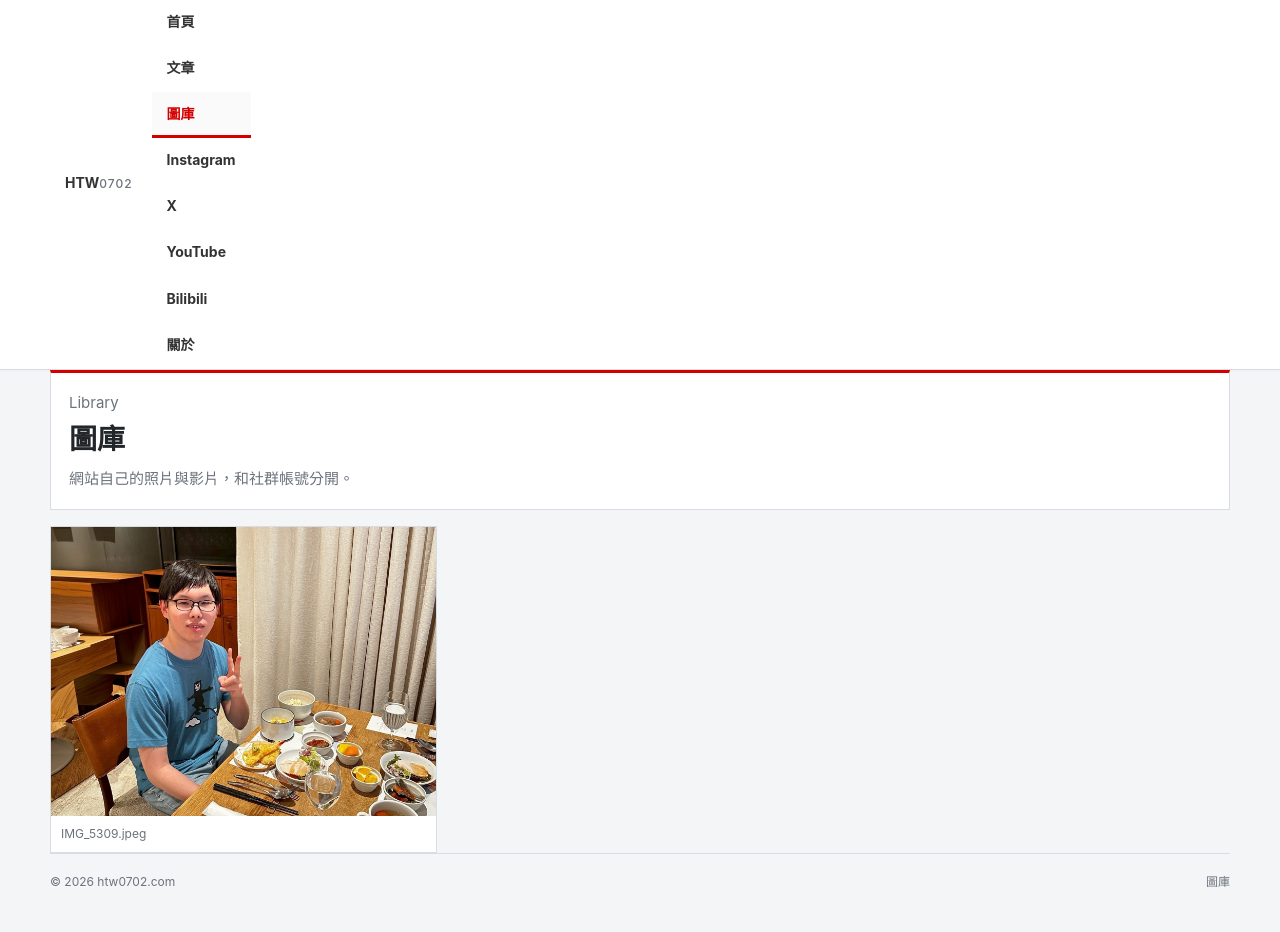
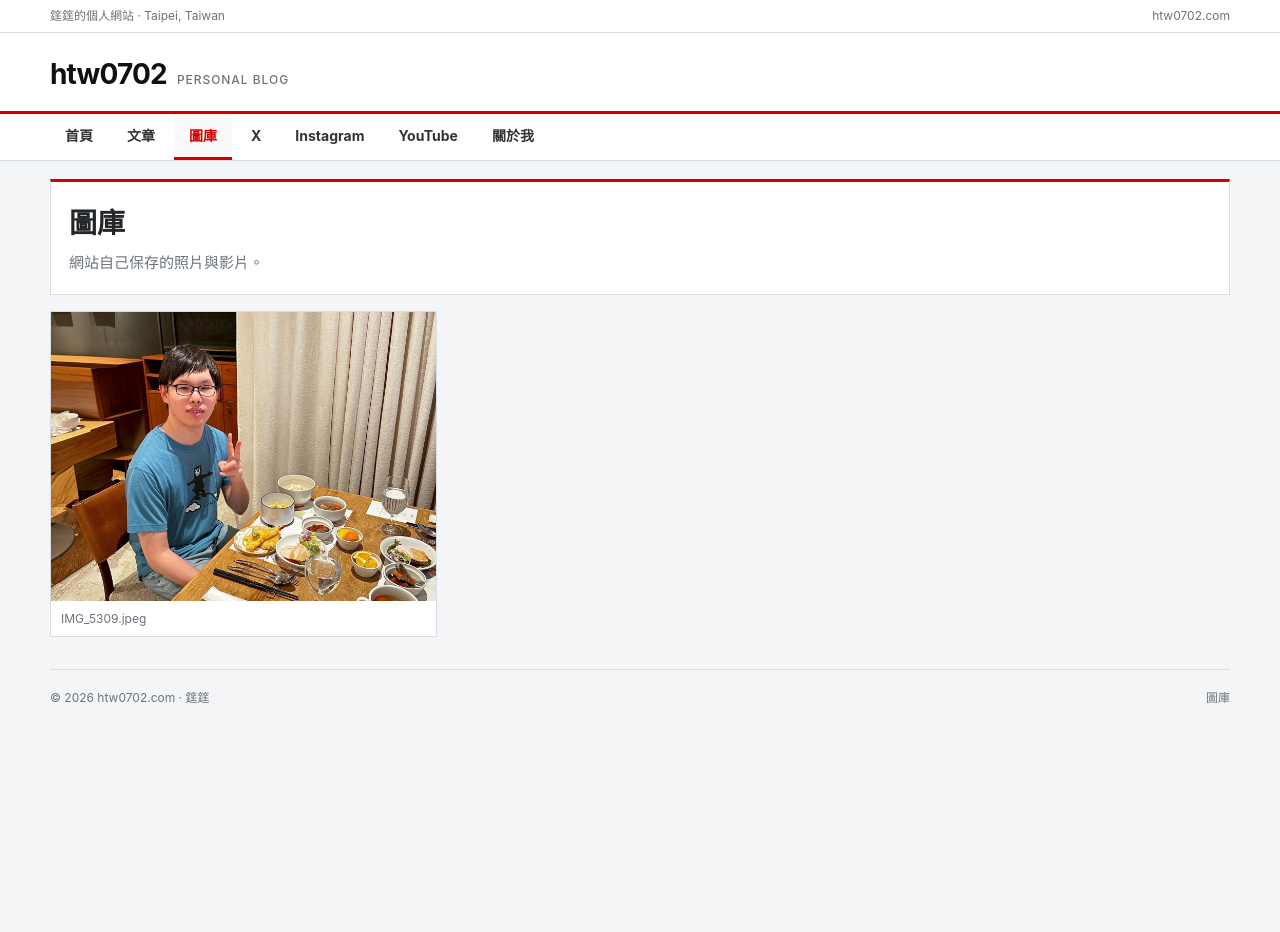
Before and after one commit to htw0702tw/htw0702.com, a plain HTML site: page gallery.html in a window 1280 px wide. After the commit the page ends 800 px from the top, so only its background shows below. Drawn offline with Linux system fonts and the light colour scheme.

Commit message:
Update gallery navigation and layout

```diff
--- a/gallery.html
+++ b/gallery.html
@@ -1,37 +1 @@
-<!doctype html>
-<html lang="zh-Hant">
-<head>
-  <meta charset="utf-8" />
-  <meta name="viewport" content="width=device-width, initial-scale=1" />
-  <title>圖庫 — 筳筳</title>
-  <link rel="stylesheet" href="css/style.css" />
-</head>
-<body>
-  <nav class="nav">
-    <div class="wrap nav-inner">
-      <a class="brand" href="index.html">HTW<span>0702</span></a>
-      <div class="links">
-        <a href="index.html">首頁</a>
-        <a href="blog.html">文章</a>
-        <a href="gallery.html" class="active">圖庫</a>
-        <a href="instagram.html">Instagram</a>
-        <a href="x.html">X</a>
-        <a href="youtube.html">YouTube</a>
-        <a href="bilibili.html">Bilibili</a>
-        <a href="about.html">關於</a>
-      </div>
-    </div>
-  </nav>
-  <div class="wrap page-title">
-    <p class="kicker">Library</p>
-    <h1>圖庫</h1>
-    <p class="lede">網站自己的照片與影片，和社群帳號分開。</p>
-  </div>
-  <section class="section" style="border-top:0;padding-top:0">
-    <div class="wrap gallery" id="gallery"></div>
-  </section>
-  <footer class="wrap footer"><span>© 2026 htw0702.com</span><span>圖庫</span></footer>
-  <script src="js/content.js"></script>
-  <script>renderGallery("#gallery");</script>
-</body>
-</html>
+<!doctype html><html lang="zh-Hant"><head><meta charset="utf-8"><meta name="viewport" content="width=device-width,initial-scale=1"><title>圖庫 — 筳筳</title><link rel="stylesheet" href="css/style.css"></head><body><div class="utility"><div class="wrap"><span>筳筳的個人網站 · Taipei, Taiwan</span><span>htw0702.com</span></div></div><header class="site-header"><div class="wrap header-inner"><a class="brand" href="index.html"><strong>htw0702</strong><span>PERSONAL BLOG</span></a></div></header><nav class="nav"><div class="wrap nav-inner"><a href="index.html">首頁</a><a href="blog.html">文章</a><a class="active" href="gallery.html">圖庫</a><a href="x.html">X</a><a href="instagram.html">Instagram</a><a href="youtube.html">YouTube</a><a href="about.html">關於我</a></div></nav><main class="wrap page"><div class="page-title"><h1>圖庫</h1><p>網站自己保存的照片與影片。</p></div><div class="gallery" id="gallery"></div></main><footer class="wrap footer"><span>© 2026 htw0702.com · 筳筳</span><span>圖庫</span></footer><script src="js/content.js"></script><script>renderGallery("#gallery");</script></body></html>
```
